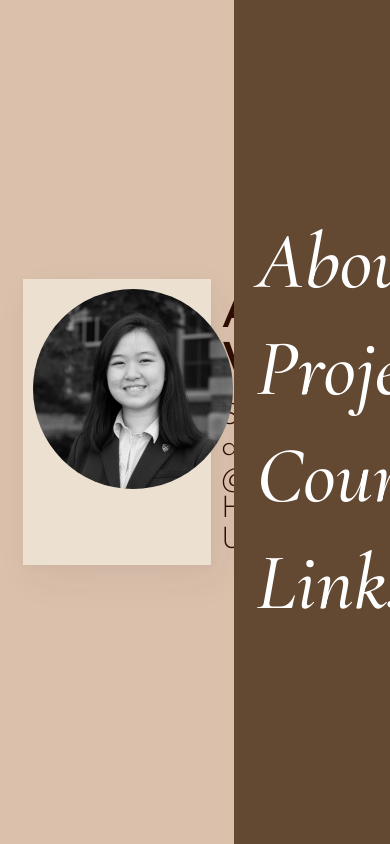
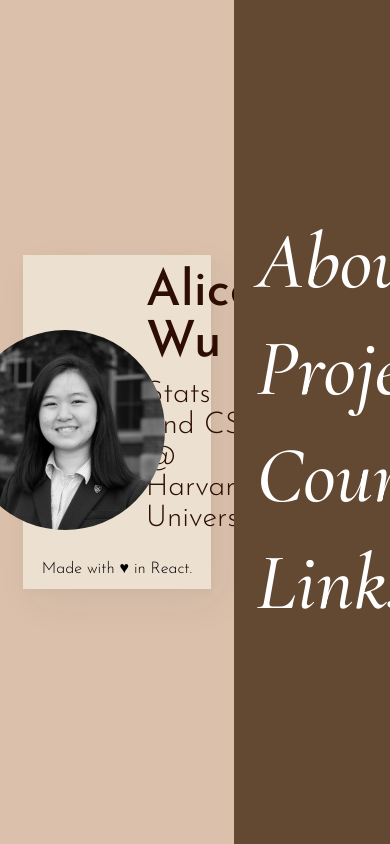
Before and after one commit to awu2003/awu2003.github.io, a React (Create React App) app: page / in a window 390 px wide. Shown: the top 844 px of the page. Built offline with nearby package versions, Linux system fonts and the light colour scheme.

Commit message:
card styling fixes

```diff
--- a/src/App.js
+++ b/src/App.js
@@ -1,17 +1,18 @@
 import './App.css';
 import { BrowserRouter, Routes, Route } from "react-router-dom";
 import Home from './pages/home';
+import About from './pages/about';
 
 function App() {
   return (
     <div className="App">
       <div className="App-header">
-        <Home />
-      {/* <BrowserRouter>
+      <BrowserRouter>
         <Routes>
           <Route path="/" element={<Home />}></Route>
+          <Route path="/about" element={<About />}></Route>
         </Routes>
-      </BrowserRouter> */}
+      </BrowserRouter>
       </div>
       {/* <Avi src = {profPic} /> */}
     </div>
--- a/src/components/largeSidebar.css
+++ b/src/components/largeSidebar.css
@@ -12,6 +12,8 @@
 
 .sidebar-card {
     background-color: #ece0d1;
+    max-width: 700px;
+    padding: min(50px, 5%);
     margin: 10%;
     display: flex;
     border-color: 'black';
@@ -31,14 +33,17 @@
 
 .sidebar-top {
     display: flex;
-    padding: min(50px, 5%);
     margin-left: auto;
     margin-right: auto;
+    justify-content: center;
 }
 
 @media screen and (max-width: 600px) {
     .sidebar-top-child {
         width: 100%;
+        display: block; /* Stops it from floating */
+        margin: auto; /* Ensures that it is centered */
+        margin-bottom: 25px; /* Space between the stacked elements */
     }
 }
 
@@ -57,7 +62,7 @@
 .sidebar-top-text {
     display: flex;
     text-align: left;
-    margin-left: 20px;
+    margin-left: 10%;
     flex-direction: column;
     justify-content: center;
 }
--- a/src/components/largeSidebar.js
+++ b/src/components/largeSidebar.js
@@ -24,14 +24,14 @@ function LargeSidebar() {
                             {/* <div className="sidebar-text" style={textFont}>Hi, I'm</div> */}
                             <div className="my-name" style={nameFont}>Alice Wu</div>
                             <div className="sidebar-text" style={textFont}>
-                                Stats and CS @ Harvard University
+                                Stats and CS <br/> @ Harvard University
                             </div>
                         </div>
                     </div>
-                    {/* <div className="sidebar-bottom">
-                        <div className="sidebar-bottom-text" style={textFont}>Currently:</div>
-                        <div className="sidebar-bottom-text" style={textFont}>Made with ♥ in React.</div>
-                    </div> */}
+                    <div className="sidebar-bottom">
+                        {/* <div className="sidebar-bottom-text" style={textFont}>Currently:</div> */}
+                        <div className="sidebar-bottom-footer" style={textFont}>Made with ♥ in React.</div>
+                    </div>
                 </div>
             </div>
         </div>
--- /dev/null
+++ b/src/pages/about.js
@@ -0,0 +1,11 @@
+import React from 'react'
+
+function About() {
+  return (
+    <div>
+
+    </div>
+  )
+}
+
+export default About
```
